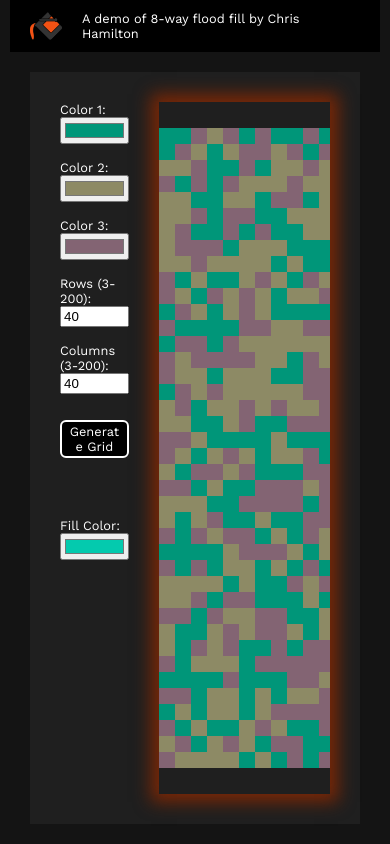
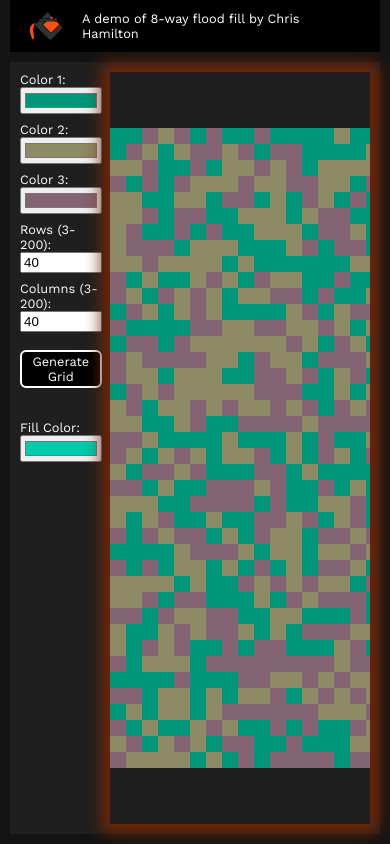
Before and after one commit to ChrisHamilton91/flood-fill-base64, a React (Vite) app in the folder react-frontend/: page / in a window 390 px wide. Built offline with nearby package versions, Linux system fonts and the light colour scheme; no server answers.

Commit message:
Improve mobile styling

```diff
--- a/react-frontend/src/styles.scss
+++ b/react-frontend/src/styles.scss
@@ -165,6 +165,14 @@ body {
     font-size: 0.8em;
   }
 
+  .main-container-outer {
+    padding: 10px 0 10px 0;
+
+    .main-container-inner {
+      padding: 10px;
+    }
+  }
+
   .header {
     font-size: 1em;
 
@@ -174,8 +182,14 @@ body {
   }
 
   .sidebar-container {
-    min-width: 6em;
-    max-width: 6em;
+    min-width: 7em;
+    max-width: 7em;
+    margin-right: 0;
+    row-gap: 32px;
+
+    .grid-form {
+      row-gap: 8px;
+    }
 
     button {
       overflow: hidden;
```
